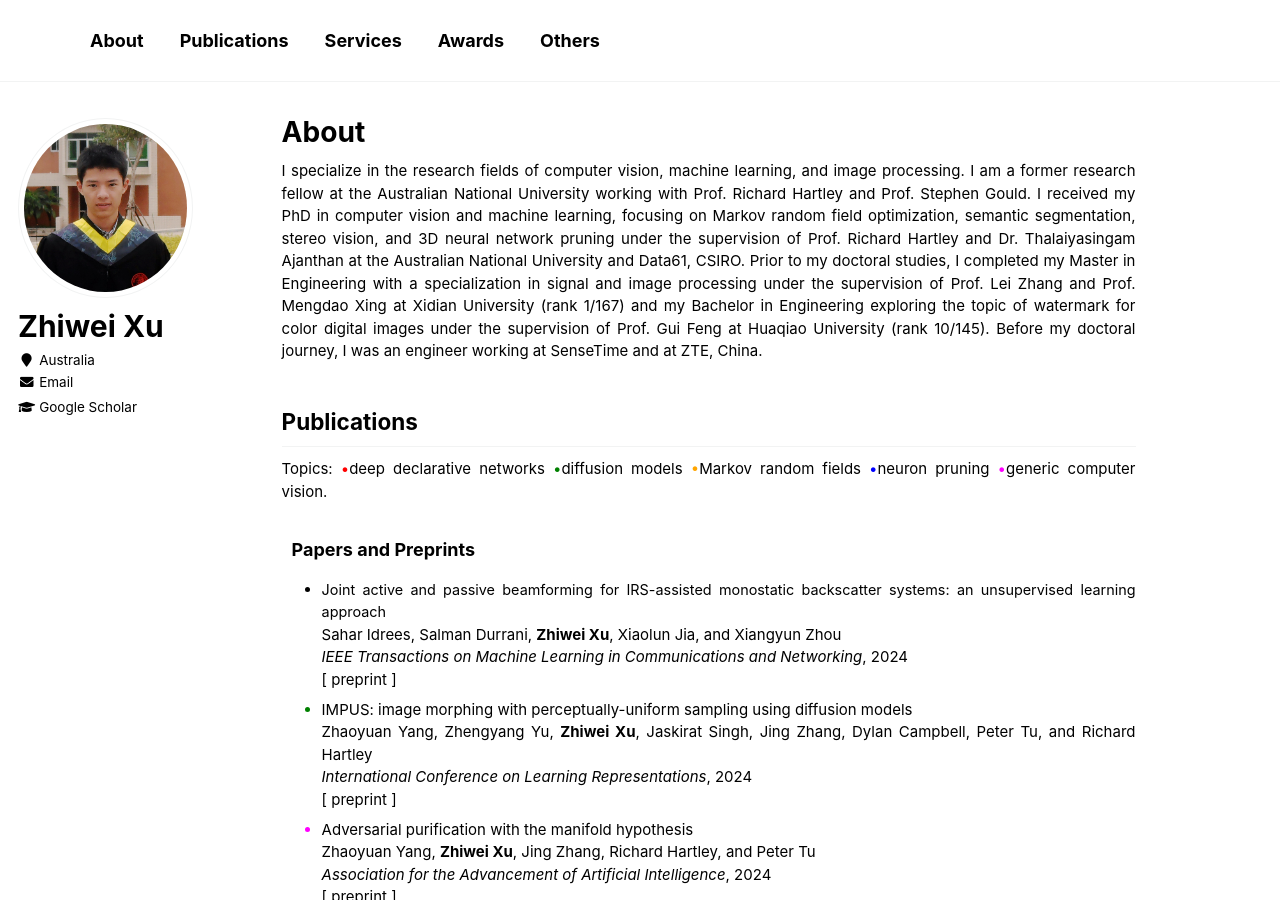
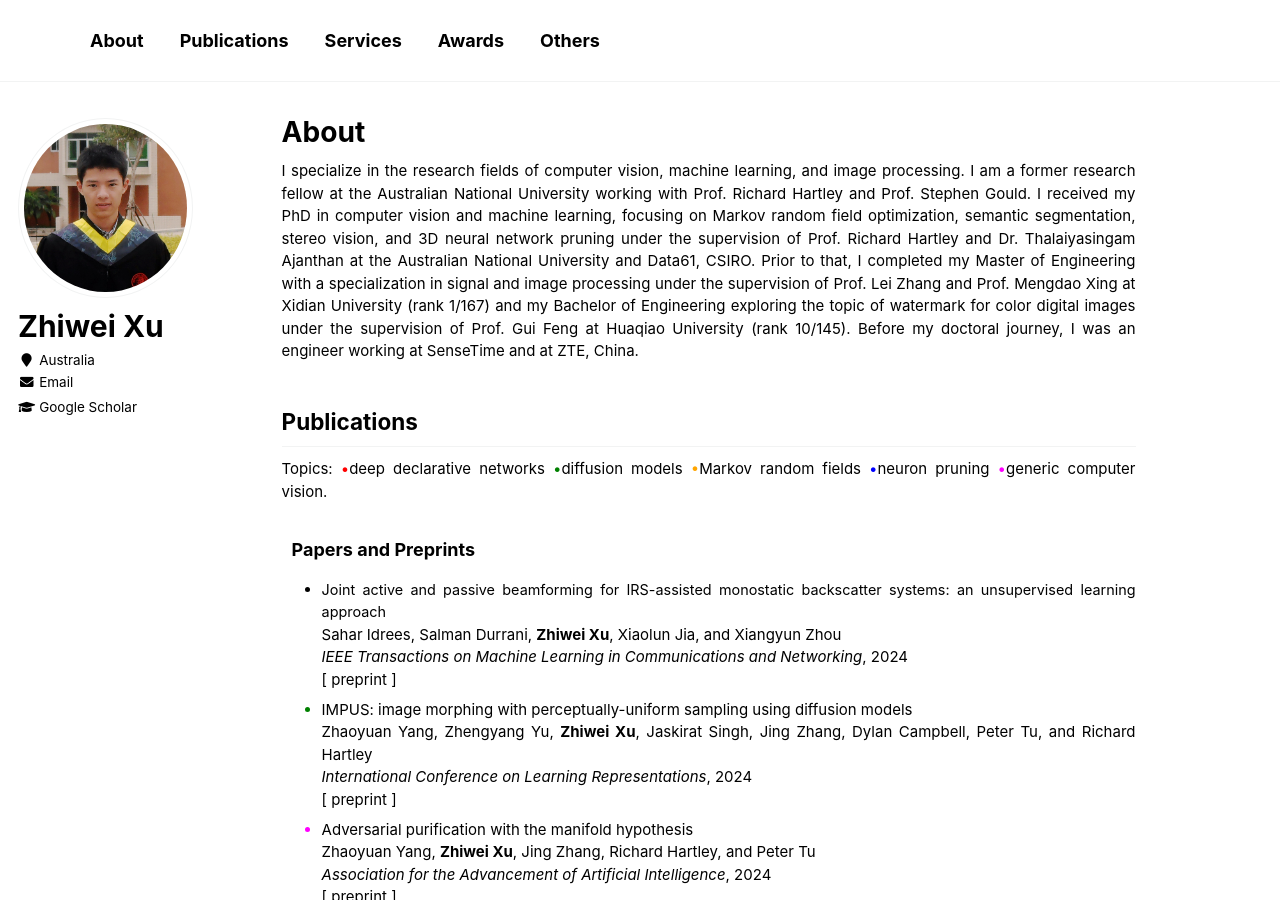
Before and after one commit to zwxu064/zwxu064.github.io, a Jekyll site: the page built from _pages/about.html, in a window 1280 px wide and 900 px high. Built offline with Jekyll 4.4.1, drawn with Linux system fonts in a browser that asks for light colours.

Commit message:
Update about.html

```diff
--- a/_pages/about.html
+++ b/_pages/about.html
@@ -15,11 +15,11 @@ redirect_from:
   under the supervision of <a style="color: inherit;"  href="http://users.cecs.anu.edu.au/~hartley/" target="_blank">Prof. Richard Hartley</a> and
   <a style="color: inherit;" href="http://tajanthan.github.io/" target="_blank">Dr. Thalaiyasingam Ajanthan</a>
   at the Australian National University and Data61, CSIRO.
-  Prior to my doctoral studies, I completed my Master in Engineering
+  Prior to that, I completed my Master of Engineering
   with a specialization in signal and image processing under the supervision of
   <a style="color: inherit;" href="http://sece.sysu.edu.cn/szll/js/zngz/1361657.htm" target="_blank">Prof. Lei Zhang</a>
   and <a style="color: inherit;" href="http://web.xidian.edu.cn/mdxing/" target="_blank">Prof. Mengdao Xing</a>
-  at Xidian University (rank 1/167) and my Bachelor in Engineering exploring the topic of watermark for color digital images
+  at Xidian University (rank 1/167) and my Bachelor of Engineering exploring the topic of watermark for color digital images
   under the supervision of
   <a style="color: inherit;" href="http://eee.hqu.edu.cn/info/1194/4370.htm" target="_blank">Prof. Gui Feng</a>
   at Huaqiao University (rank 10/145).
```
